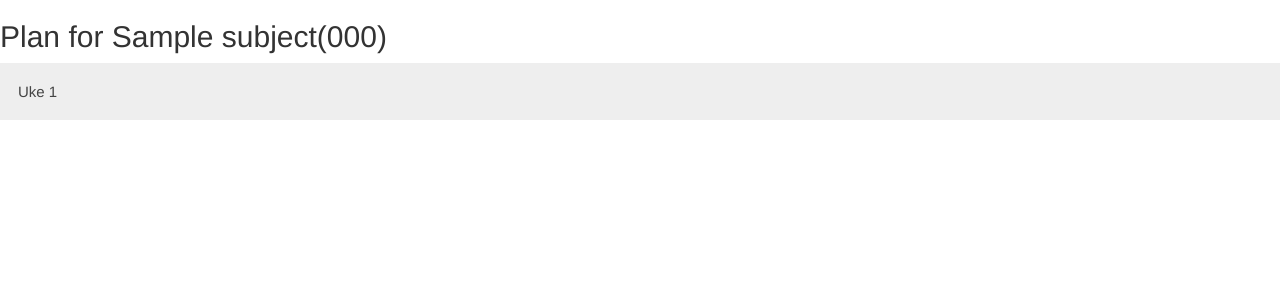
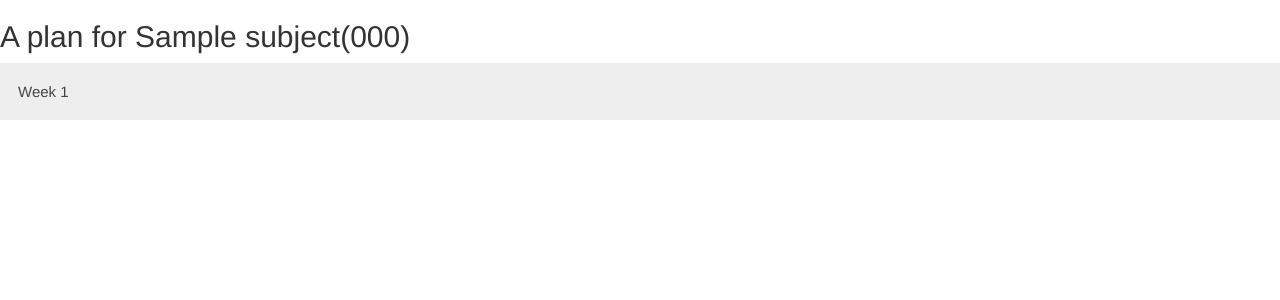
Before and after one commit to Loevik737/PU-46, a Django app: template CheckPoint/apps/plan/templates/plan/plan.html in a window 1280 px wide. Shown: the part 52-352 px from the top of the page. Run offline with Django 3.2, Linux system fonts and the light colour scheme; the template is opened without the code that fills it: most values are stand-ins (such as "Sample title", 1, 10 or a date in 2020); some libraries are stand-ins or nearby versions.

Commit message:
Transelate plan to english.

```diff
--- a/CheckPoint/apps/plan/templates/plan/plan.html
+++ b/CheckPoint/apps/plan/templates/plan/plan.html
@@ -4,27 +4,27 @@
 {% block content %}
         <!--Checks if there is a userobject in user -->
         {% if user %}
-            <h2>Plan for {{subject.name}}({{subject.code}})</h2>
+            <h2>A plan for {{subject.name}}({{subject.code}})</h2>
             {% if weeks %}
                 {% for week in weeks %}
-                    <button class="accordion"> Uke {{ week.week_number }} </button>
+                    <button class="accordion"> Week {{ week.week_number }} </button>
                     <div class="panel">
                         {% if user.customuser.role == 'Teacher' %}
                             <form action="{% url 'deleteWeek' %}" method="post">
                                 {% csrf_token %}
                                  {{ delete_week_form }}
                                 <input type="hidden" name="week_id" value="{{ week.id }}"/>
-                                <input type="submit" value="delete"
+                                <input type="submit" value="Delete week"
                                 onclick="return confirm('Delete this week and all lectures in it?')"/>
                             </form>
                         {% endif %}
-                        {% if week.lectures.all %}
+                        {% if week.lectures.all.count > 0 %}
                             {% for lecture in week.lectures.all %}
                                 <div class="lecture">
                                     <h3>{{ lecture.title }}</h3>
                                     <p> {{ lecture.comment }} </p>
                                     {% if objectives %}
-                                        <h4>Læringsmål: </h4>
+                                        <h4>Learning objectives: </h4>
                                         <ul>
                                             {% for objective in lecture.objectives.all %}
                                                 <li> {{ objective.learning_objective }} </li>
@@ -37,10 +37,10 @@
                                 </div>
                             {% endfor %}
                         {% else %}
-                        <div class="panel">No lectures this week</div>
+                        <div>No lectures this week</div>
                     {% endif %}
                     {% if user.customuser.role == 'Teacher' %}
-                        <button id="myCreateBtn" onclick="openModal({{ forloop.counter }})"> Legg til forelesnin g</button>
+                        <button id="myCreateBtn" onclick="openModal({{ forloop.counter }})"> Add lecture </button>
                         <!-- The Modal -->
                         <div id="myCreateModal-{{ forloop.counter }}" class="modal">
                           <!-- Modal content -->
@@ -50,7 +50,7 @@
                                     <div class="form-group">
                                         {{ create_lecture_form.as_p }}
                                     </div>
-                                    <input class="acceptButton" type="submit" value="Lagre forelesning" />
+                                    <input class="acceptButton" type="submit" value="Save lecture" />
                                 </form>
                                 <span class="close" onclick="closeModal({{ forloop.counter }})">&times;</span>
                             </div>
@@ -58,17 +58,17 @@
                     {% endif %}
                     </div>
                 {% endfor %}
+            {% else %}
+                 <strong>No weeks in the plan yet</strong>
+            {% endif %}
             {% if user.customuser.role == 'Teacher' %}
                 <form class="form-inline" action="{% url 'createWeek' plan.id %}" method="post">
                     {% csrf_token %}
                     <div class="form-group">
                         {{ create_week_form }}
                     </div>
-                        <input class="acceptButton" type="submit" value="Legg til uke" />
+                    <input class="acceptButton" type="submit" value="Add week" />
                 </form>
-                {% endif %}
-            {% else %}
-                 <strong>No weeks in plan</strong>
             {% endif %}
         {% else %}
             <strong>You are not logged in</strong>
```
Lines whose indentation alone changed are shown as unchanged.
